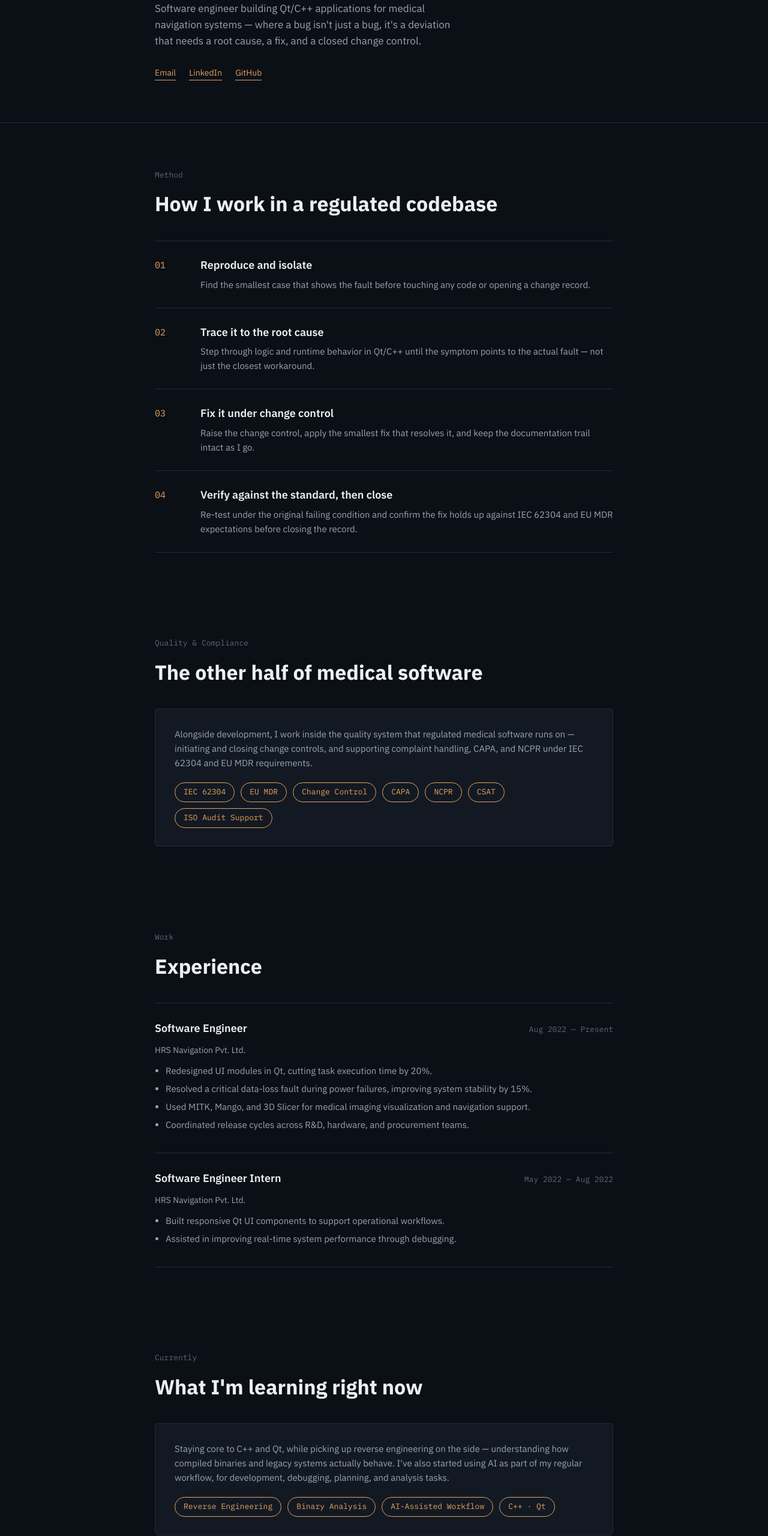
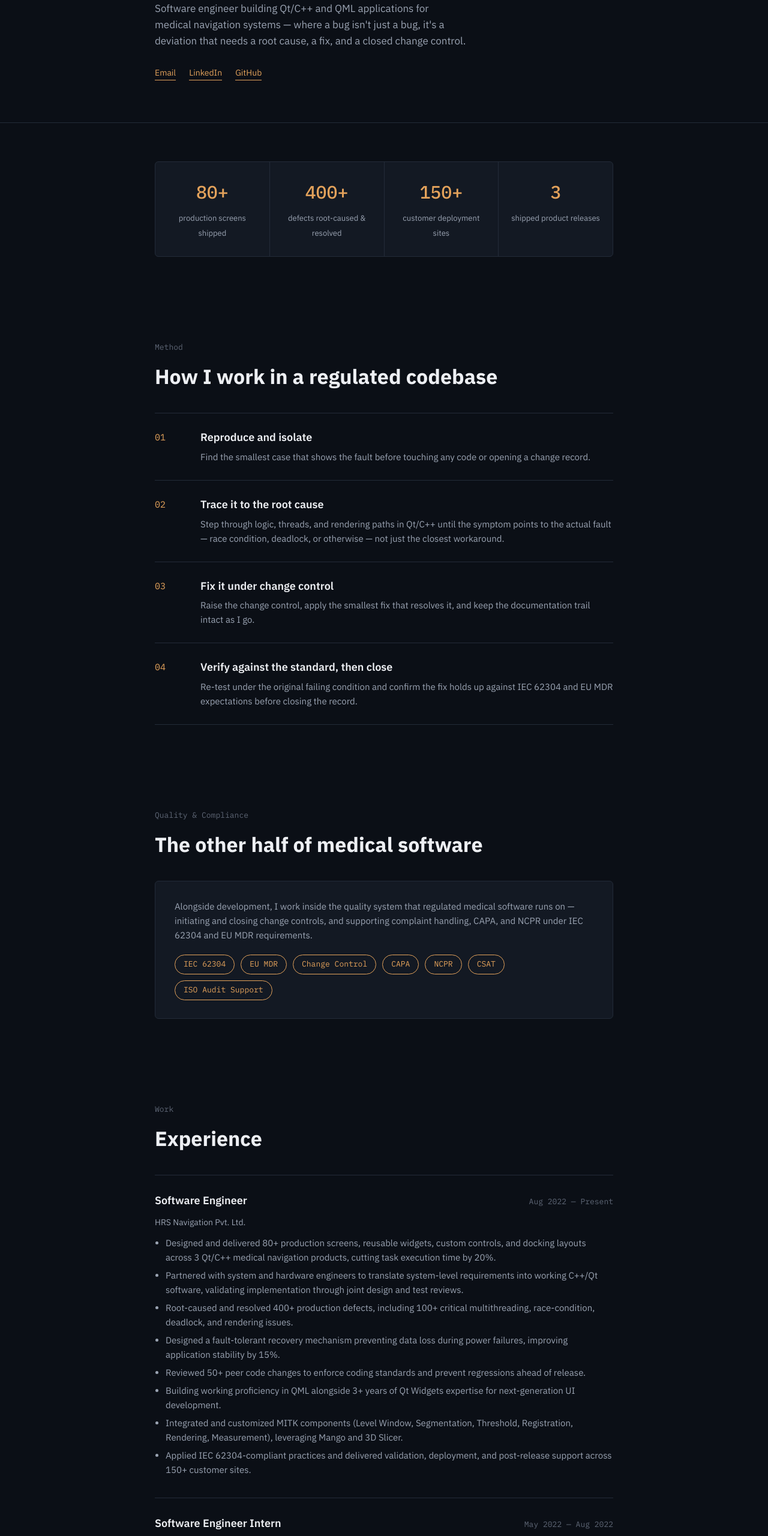
Before and after one commit to Raksh-7/Portfolio, a plain HTML site: page index.html in a window 1280 px wide. Shown: the part 240-2800 px from the top of the page at 60% size. Drawn offline with Linux system fonts and the light colour scheme.

Commit message:
Updated according to my latest work

```diff
--- a/index.html
+++ b/index.html
@@ -101,7 +101,8 @@
   .project-card .pill{font-size:12px;padding:4px 12px;}
 
   /* Skills */
-  .skill-grid{display:grid;grid-template-columns:1fr 1fr;gap:22px 32px;}
+  .skill-grid{display:grid;grid-template-columns:repeat(2,1fr);gap:26px 32px;}
+  .skill-cat.wide{grid-column:1 / -1;}
   .skill-cat h3{font-size:13px;font-family:'IBM Plex Mono',monospace;color:var(--ink-faint);margin:0 0 8px;font-weight:400;}
   .skill-cat p{font-size:14px;color:var(--ink-soft);margin:0;}
 
@@ -125,12 +126,19 @@
   }
   #video p.caption{color:var(--ink-soft);font-size:14px;margin:0;}
 
+  /* Impact stats */
+  .stat-grid{display:grid;grid-template-columns:repeat(4,1fr);gap:1px;background:var(--rule);border:1px solid var(--rule);border-radius:6px;overflow:hidden;}
+  .stat{background:var(--bg-raised);padding:26px 18px;text-align:center;}
+  .stat .num{font-family:'IBM Plex Mono',monospace;font-size:clamp(22px,4vw,30px);color:var(--amber);font-weight:500;display:block;margin-bottom:6px;}
+  .stat .lbl{font-size:13px;color:var(--ink-soft);}
+
   footer{padding:60px 0 70px;border-top:1px solid var(--rule);text-align:center;}
   footer p{color:var(--ink-soft);font-size:15px;margin:0;}
 
   @media (max-width:600px){
     .skill-grid{grid-template-columns:1fr;}
     .role-head{flex-direction:column;}
+    .stat-grid{grid-template-columns:1fr 1fr;}
   }
 </style>
 </head>
@@ -140,7 +148,7 @@
   <div class="wrap">
     <p class="label">Bangalore, India</p>
     <h1>Rakshitha S</h1>
-    <p class="tag">Software engineer building Qt/C++ applications for medical navigation systems — where a bug isn't just a bug, it's a deviation that needs a root cause, a fix, and a closed change control.</p>
+    <p class="tag">Software engineer building Qt/C++ and QML applications for medical navigation systems — where a bug isn't just a bug, it's a deviation that needs a root cause, a fix, and a closed change control.</p>
     <div class="links">
       <a href="mailto:rakshitharachhu07@gmail.com">Email</a>
       <a href="https://www.linkedin.com/in/rakshitha-s-0b90941a0/" target="_blank" rel="noopener">LinkedIn</a>
@@ -148,6 +156,17 @@
     </div>
   </div>
 </header>
+
+<section id="impact">
+  <div class="wrap">
+    <div class="stat-grid">
+      <div class="stat"><span class="num">80+</span><span class="lbl">production screens shipped</span></div>
+      <div class="stat"><span class="num">400+</span><span class="lbl">defects root-caused &amp; resolved</span></div>
+      <div class="stat"><span class="num">150+</span><span class="lbl">customer deployment sites</span></div>
+      <div class="stat"><span class="num">3</span><span class="lbl">shipped product releases</span></div>
+    </div>
+  </div>
+</section>
 
 <section id="method">
   <div class="wrap">
@@ -160,7 +179,7 @@
     </div>
     <div class="step">
       <div class="step-num">02</div>
-      <div><h3>Trace it to the root cause</h3><p>Step through logic and runtime behavior in Qt/C++ until the symptom points to the actual fault — not just the closest workaround.</p></div>
+      <div><h3>Trace it to the root cause</h3><p>Step through logic, threads, and rendering paths in Qt/C++ until the symptom points to the actual fault — race condition, deadlock, or otherwise — not just the closest workaround.</p></div>
     </div>
     <div class="step">
       <div class="step-num">03</div>
@@ -201,10 +220,14 @@
       <div class="role-head"><h3>Software Engineer</h3><span class="dates">Aug 2022 — Present</span></div>
       <p class="org">HRS Navigation Pvt. Ltd.</p>
       <ul>
-        <li>Redesigned UI modules in Qt, cutting task execution time by 20%.</li>
-        <li>Resolved a critical data-loss fault during power failures, improving system stability by 15%.</li>
-        <li>Used MITK, Mango, and 3D Slicer for medical imaging visualization and navigation support.</li>
-        <li>Coordinated release cycles across R&amp;D, hardware, and procurement teams.</li>
+        <li>Designed and delivered 80+ production screens, reusable widgets, custom controls, and docking layouts across 3 Qt/C++ medical navigation products, cutting task execution time by 20%.</li>
+        <li>Partnered with system and hardware engineers to translate system-level requirements into working C++/Qt software, validating implementation through joint design and test reviews.</li>
+        <li>Root-caused and resolved 400+ production defects, including 100+ critical multithreading, race-condition, deadlock, and rendering issues.</li>
+        <li>Designed a fault-tolerant recovery mechanism preventing data loss during power failures, improving application stability by 15%.</li>
+        <li>Reviewed 50+ peer code changes to enforce coding standards and prevent regressions ahead of release.</li>
+        <li>Building working proficiency in QML alongside 3+ years of Qt Widgets expertise for next-generation UI development.</li>
+        <li>Integrated and customized MITK components (Level Window, Segmentation, Threshold, Registration, Rendering, Measurement), leveraging Mango and 3D Slicer.</li>
+        <li>Applied IEC 62304-compliant practices and delivered validation, deployment, and post-release support across 150+ customer sites.</li>
       </ul>
     </div>
 
@@ -212,8 +235,8 @@
       <div class="role-head"><h3>Software Engineer Intern</h3><span class="dates">May 2022 — Aug 2022</span></div>
       <p class="org">HRS Navigation Pvt. Ltd.</p>
       <ul>
-        <li>Built responsive Qt UI components to support operational workflows.</li>
-        <li>Assisted in improving real-time system performance through debugging.</li>
+        <li>Built responsive Qt Widgets UI components to improve usability and workflow efficiency for real-time desktop applications.</li>
+        <li>Collaborated with engineering, clinical, and testing teams on debugging, feature builds, and quality improvements.</li>
       </ul>
     </div>
   </div>
@@ -229,7 +252,6 @@
         <span class="pill">Reverse Engineering</span>
         <span class="pill">Binary Analysis</span>
         <span class="pill">AI-Assisted Workflow</span>
-        <span class="pill">C++ · Qt</span>
       </div>
     </div>
   </div>
@@ -240,10 +262,12 @@
     <p class="label">Toolkit</p>
     <h2 class="title">Skills</h2>
     <div class="skill-grid">
-      <div class="skill-cat"><h3>Languages</h3><p>C++</p></div>
-      <div class="skill-cat"><h3>Frameworks</h3><p>Qt</p></div>
-      <div class="skill-cat"><h3>Tools &amp; Platforms</h3><p>MITK, 3D Slicer, Mango, Visual Studio, Git</p></div>
-      <div class="skill-cat"><h3>Standards &amp; Practices</h3><p>IEC 62304, EU MDR, Change Management, Documentation</p></div>
+      <div class="skill-cat"><h3>Languages</h3><p>Modern C++ (C++11/14)</p></div>
+      <div class="skill-cat"><h3>Qt Technologies</h3><p>Qt Widgets, QML (working proficiency), Signals &amp; Slots</p></div>
+      <div class="skill-cat wide"><h3>Software Engineering</h3><p>OOP/OOD, Requirements Analysis &amp; Traceability, Root Cause Analysis, Multithreading &amp; Thread Synchronization, Race Condition &amp; Deadlock Resolution, Rendering Debugging, Peer Code Review &amp; Mentoring, Customer Satisfcation, CAPA & NCPR Handling</p></div>
+      <div class="skill-cat"><h3>Medical Imaging</h3><p>MITK, 3D Slicer, Mango</p></div>
+      <div class="skill-cat"><h3>Tools &amp; Platforms</h3><p>Visual Studio, Git</p></div>
+      <div class="skill-cat"><h3>Standards &amp; Practices</h3><p>IEC 62304, EU MDR, Change Management, Technical Documentation</p></div>
     </div>
   </div>
 </section>
@@ -259,15 +283,6 @@
   </div>
 </section>
 
-<section id="video">
-  <div class="wrap">
-    <p class="label">Off the clock</p>
-    <h2 class="title">An installation, built with my husband</h2>
-    <p class="tag" style="margin-bottom:20px;">Something we designed and built together, start to finish.</p>
-    <a href="https://www.youtube.com/watch?v=rH2Kq2BIGVs" target="_blank" rel="noopener" style="border-bottom:1px solid var(--amber);font-size:15px;">Watch it on YouTube</a>
-  </div>
-</section>
-
 <footer>
   <div class="wrap">
     <p>Get in touch via <a href="https://www.linkedin.com/in/rakshitha-s-0b90941a0/" target="_blank" rel="noopener">LinkedIn</a>.</p>
```
